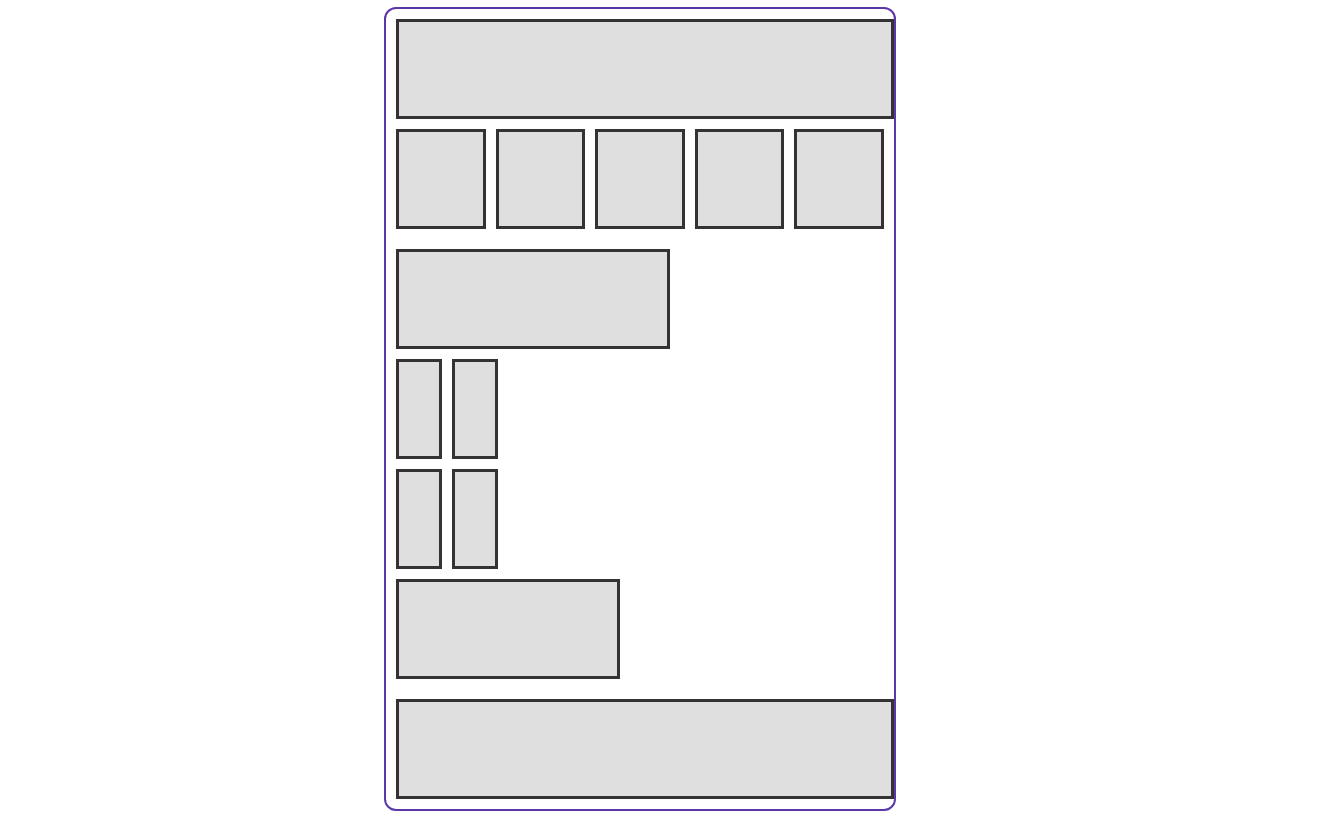
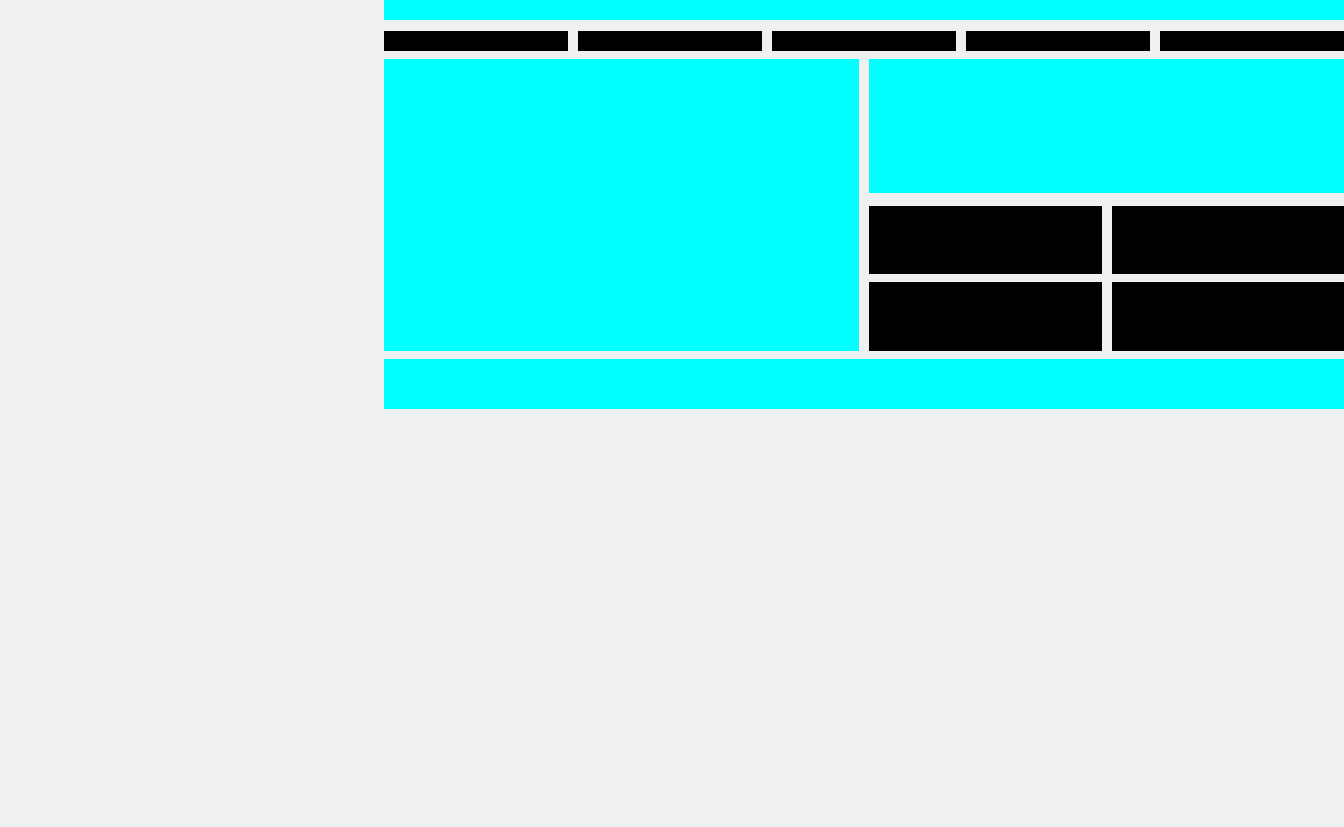
Before and after one commit to WSU-SoC-WEB2620-CU/web2620-class-activities-madisonmchristensen, a website built with Vite: page src/flexboxlayout.html in a window 1280 px wide. Shown: the part 110-937 px from the top of the page, 1344 px wide, since content can reach past the window. After the commit the page ends 800 px from the top, so only its background shows below. Built offline with nearby package versions, Linux system fonts and the light colour scheme.

Commit message:
CSS Grid Final

```diff
--- a/src/flexboxlayout.html
+++ b/src/flexboxlayout.html
@@ -11,131 +11,53 @@
 <body>
     <h1>Flexbox Layout ~ Madison Christensen</h1>
 
-    <div class="container">
+   <main class="container">
 
-    <!--TOP-->
-    <div class="top">
-    <div>
-        <div class="flexbox-item item1"></div>
+    <div class="row1">
+        <div class="box"></div>
     </div>
 
-    <div class="group1">
-        <div class="flexbox-item item2"></div>
-        <div class="flexbox-item item3"></div>
-        <div class="flexbox-item item4"></div>
-        <div class="flexbox-item item5"></div>
-        <div class="flexbox-item item6"></div>
-    </div>
+    <div class="row2">
+        <div class="box"></div>
+        <div class="box"></div>
+        <div class="box"></div>
+        <div class="box"></div>
+        <div class="box"></div>
     </div>
 
-    <!--Middle-->
-    <div class="middle">
-    <!--Left (middle)-->
-    <div class="left">
-    <div>
-        <div class="flexbox-item item7"></div>
-    </div>
+    <div class="row3">
+        <!--big box-->
+        <div class="col1">
+            <div class="box"></div>
+        </div>
+
+        <div class="col2col3">
+        <!--4 black boxes col2-->
+        <div class="col2">
+            <div class="col2left">
+                <div class="box"></div>
+                <div class="box"></div>
+            </div>
+
+            <div class="col2right">
+                <div class="box"></div>
+                <div class="box"></div>
+            </div>
+        </div>
+
+        <!--box next to 4 black boxes-->
+        <div class="col3">
+            <div class="box"></div>
+        </div>
+        </div>
     </div>
 
-    <!--Right (middle)-->
-    <div class="right">
-    <div class="group2">
-        <div class="flexbox-item item8"></div>
-        <div class="flexbox-item item9"></div>
+    <!--footer-->
+    <div class="row4">
+        <div class="box"></div>
     </div>
 
-    <div class="group3">
-        <div class="flexbox-item item10"></div>
-        <div class="flexbox-item item11"></div>
-    </div>
-
-    <div>
-        <div class="flexbox-item item12"></div>
-    </div>
-    </div>
-    </div>
-
-    <!--Bottom-->
-    <div class="bottom">
-    <div>
-        <div class="flexbox-item item13"></div>
-    </div>
-    </div>
-
-    </div>
-
-    <!--
-    <nav class = "clearfix">
-        <ul class="navigation">
-            <li class="navtab"><a href=" ">Home</a></li>
-            <li class="navtab"><a href=" ">Recent Posts</a></li>
-            <li class="navtab"><a href=" ">Old Posts</a></li>
-            <li class="navtab"><a href=" ">Contact Us</a></li>
-            <li class="navtab"><a href=" ">About Us</a></li>
-        </ul>
-    </nav>
-
-    <div class="container">
-
-        <div class="img1">
-          <img src="images/wb_weber_state.png" alt="Weber State University">
-        </div>
-
-        <div class="img2">
-          <img src="images/wb_weber_state.png" alt="Weber State University">
-        </div>
-
-        <div class="img3">
-          <img src="images/wb_weber_state.png" alt="Weber State University">
-        </div>
-
-        <div class="img4">
-          <img src="images/wb_weber_state.png" alt="Weber State University">
-        </div>
-
-        <div class="img5">
-          <img src="images/wb_weber_state.png" alt="Weber State University">
-        </div>
-
-        <div class="img6">
-          <img src="images/wb_weber_state.png" alt="Weber State University">
-        </div>
-
-        <div class="img7">
-          <img src="images/wb_weber_state.png" alt="Weber State University">
-        </div>
-
-        <div class="img8">
-          <img src="images/wb_weber_state.png" alt="Weber State University">
-        </div>
-
-        <div class="img9">
-          <img src="images/wb_weber_state.png" alt="Weber State University">
-        </div>
-
-        <div class="img10">
-          <img src="images/wb_weber_state.png" alt="Weber State University">
-        </div>
-
-        <div class="img11">
-          <img src="images/wb_weber_state.png" alt="Weber State University">
-        </div>
-
-        <div class="img12">
-          <img src="images/wb_weber_state.png" alt="Weber State University">
-        </div>
-
-        <div class="img13">
-          <img src="images/wb_weber_state.png" alt="Weber State University">
-        </div>
-
-      </div>
-
-    <footer class="clearfix">
-        <span class="pull-left">Facebook     Twitter     Google+</span>
-        <span class="pull-right">&copy; All Rights Reserved</span>
-    </footer>
-    -->
+   </main>
 
     <script type="module" src="./javascripts/main.js"></script>
 
--- a/src/stylesheets/flexboxlayout.css
+++ b/src/stylesheets/flexboxlayout.css
@@ -1,90 +1,141 @@
+html{
+    height: 100%;
+    box-sizing: border-box;
+}
 
-/* TODO: Example 03 (Activity 4) CSS goes here */
+body{
+    width: 80%;
+    margin: 0 auto 1rem;
+    text-align: center;
+    background-color: #eff0f2;
+}
+
+.box{
+    width: 100%; /* width and height are set to 100% so that it fill and be fluid instead of fixed*/
+    height: 100%;
+}
+
 .container{
-    border: 2px solid #5c37ab;
-    border-radius: .75rem;
-    padding: 5px;
-    display: grid;
-    gap: 10px;
+    display: flex;
+    flex: 1 1 0;
+    flex-flow: column nowrap;
+}
 
+.row1{
+    background-color: aqua;
+    display: flex;
+    flex: 1 1 50px; /* flex: 1 helps the boxes to "grow", if it was flex: 0 it wouldn't "grow" */
+    margin-bottom: .5rem;
+}
+
+.row2{
     display: flex;
     flex-flow: column nowrap;
 }
 
-.flexbox-item{
-    width: 100px;
-    height: 100px;
-    margin: 5px;
-
-    border: 3px solid #333;
-    background-color: #dfdfdf;
+.row2 > .box{
+    flex: 1 1 20px; /*flex: 1 grow, flex: 1 1 shrink, 20px is the initial size of the box*/
+    background-color: black;
+    margin-bottom: .5rem; /*creates the spaces between the boxes*/
 }
 
-div{
-    flex: 1;
+.row3{
+    display: flex;
+    flex-flow: column nowrap;
+}
+
+.row3 > .col1{
+    display: flex;
+    flex: 1 1 200px;
+    background-color: aqua;
+    margin-bottom: .5rem;
+}
+
+.row3 > .col2col3{
+    display: flex;
+    flex-flow: row nowrap;
+    flex: 1 1 200px;
+    gap: 10px;
+}
+
+.row3 > .col2col3 > .col2{
+    display: flex;
+    flex-flow: column nowrap;
+    flex: 1 1 50px; /*if you do 0 instead of 50px it will share the size qually between the two*/
+}
+
+.row3 > .col2col3 > .col2 > .col2left,
+.row3 > .col2col3 > .col2 > .col2right{
+    display: flex;
+    flex-flow: column nowrap;
+    flex: 1 1 0;
+    gap: .5rem;
+    margin-bottom: .5rem;
+}
+
+.row3 > .col2col3 > .col2 > .col2left > .box,
+.row3 > .col2col3 > .col2 > .col2right > .box{
+    background-color: black;
+}
+
+.row3 > .col2col3 > .col3{
+    display: flex;
+    flex: 1 1 0;
+    background-color: aqua;
+    margin-bottom: .5rem;
+}
+
+.row4{
+    flex: 1 1 50px;
+    background-color: aqua;
 }
 
 
 
-.container > .middle > .left,
-.container > .middle > .right{
-    display: flex;
-    flex-flow: column nowrap;
+/*Media Queries*/
+@media all and (min-width: 501px) and (max-width: 800px){
+    .row2{
+        flex-flow: row nowrap;
+        flex: 1 1 30px;
+        gap: 10px;
+        margin-top: .2rem;
+        margin-bottom: .5rem;
     }
 
-.container > .middle > .right > .group2,
-.container > .middle > .right > .group3{
-    display: flex;
-    flex-flow: row nowrap;
+    .row3 > .col1{
+        flex: 1 1 400px;
     }
 
-.container > .bottom{
-    display: flex;
+    .row3 > .col2col3 > .col2  > .col2left,
+    .row3 > .col2col3 > .col2  > .col2right{
         flex-flow: row nowrap;
+        gap: 10px;
+    }
 }
 
-/*Items from top to bottom*/
-
-/*Item 1 (header)*/
-.item1{
-    display: flex;
+@media all and (min-width: 801px){
+    .row2{
         flex-flow: row nowrap;
-    width: 100%;
+        flex: 1 1 20px;
+        gap: 10px;
+        margin-top: .2rem;
+        margin-bottom: .5rem;
     }
 
-/*Items 2-6 (navigation)*/
-.group1{
-    display: flex;
-    flex-flow: row wrap;
-    justify-content: center;
-    width: 100%;
+    .row3{
+        flex-flow: row nowrap;
+        flex: 1 1 300px;
+        gap: 10px;
     }
 
-/*Item 7 (big image)*/
-.item7{
-    width: 55%;
+    .row3 > .col2col3{
+        flex-flow: column-reverse nowrap;
+        gap: 5px;
     }
 
-/*Items 8-9 (4 black squares together (top 2))*/
-.group2{
-    width: 22.5%;
+    .row3 > .col2col3 > .col2{
+        flex-flow: row nowrap;
+        gap: 10px;
+        flex: 1 1 20px;
     }
-
-/*Items 10-11 (4 black squares together (bottom 2))*/
-.group3{
-    width: 22.5%;
 }
-
-/*Item 12 (smaller image next to 4 black squares)*/
-.item12{
-    display: flex;
-    flex-flow: column nowrap;
-    width: 45%;
-}
-
-/*Item 13 (footer)*/
-.item13{
-    display: flex;
-    flex-flow: row nowrap;
-    width: 100%;
-}
--- a/src/stylesheets/gridlayout.css
+++ b/src/stylesheets/gridlayout.css
@@ -1,87 +1,139 @@
+html{
+    height: 100%;
+    box-sizing: border-box;
+}
+
 body{
     width: 80%;
     margin: 0 auto 1rem;
     text-align: center;
+    background-color: #eff0f2;
 }
-
 
 .grid-item{
     width: 100%;
     height: 100%;
     margin: 5px;
-
-    border: 3px solid #333;
-    background-color: #dfdfdf;
 }
 
-/*5 rows and 7 columns*/
-
 .container{
-    border: 2px solid #6f2a45;
-    border-radius: .75rem;
-    padding: 5px;
     display: grid;
-    grid-template-rows: 1fr 1fr 3fr 2fr 2fr 1fr; /*5fr repeat(2, 3fr) 2fr repeat(2, 1fr) 2fr;*/
-    grid-template-columns: 1fr 1fr 1fr 1fr 1fr;
+    grid-template-rows: 3fr repeat(5, 2fr) 16fr repeat(4, 4fr) 1fr;
     gap: 10px;
 
     grid-template-areas: "img1 img1 img1 img1 img1"
-                         "img2 img3 img4 img5 img6" /*How many columns they span is how many you place img2 spans 2 columns so is written as img2 img2*/
-                         "img7 img7 img7 img8 img8"
-                         "img7 img7 img7 img9 img10"
-                         "img7 img7 img7 img11 img12"
+                         "img2 img2 img2 img2 img2"
+                         "img3 img3 img3 img3 img3"
+                         "img4 img4 img4 img4 img4"
+                         "img5 img5 img5 img5 img5"
+                         "img6 img6 img6 img6 img6"
+                         "img7 img7 img7 img7 img7"
+                         "img9 img9 img9 img8 img8"
+                         "img10 img10 img10 img8 img8"
+                         "img11 img11 img11 img8 img8"
+                         "img12 img12 img12 img8 img8"
                          "img13 img13 img13 img13 img13"
 
 }
 
+/*top header box*/
 .item1{
     grid-area: img1;
+    background-color: aqua;
 }
 
+/*items 2 - 6 are black navigation boxes*/
 .item2{
     grid-area: img2;
+    background-color: black;
 }
 
 .item3{
     grid-area: img3;
+    background-color: black;
 }
 
 .item4{
     grid-area: img4;
+    background-color: black;
 }
 
 .item5{
     grid-area: img5;
+    background-color: black;
 }
 
 .item6{
     grid-area: img6;
+    background-color: black;
 }
 
+/*big box*/
 .item7{
     grid-area: img7;
+    background-color: aqua;
 }
 
+/*smaller blue box by the 4 black boxes*/
 .item8{
     grid-area: img8;
+    background-color: aqua;
 }
 
+/*items 9 - 12 are the 4 black boxes*/
 .item9{
     grid-area: img9;
+    background-color: black;
 }
 
 .item10{
     grid-area: img10;
+    background-color: black;
 }
 
 .item11{
     grid-area: img11;
+    background-color: black;
 }
 
 .item12{
     grid-area: img12;
+    background-color: black;
 }
 
+/*footer box*/
 .item13{
     grid-area: img13;
+    background-color: aqua;
 }
+
+
+
+/*Media Queries*/
+@media all and (min-width: 501px) and (max-width: 800px){
+    .container{
+        grid-template-rows: 3fr 2fr 24fr 4fr 4fr 3fr;
+
+        grid-template-areas: "img1 img1 img1 img1 img1"
+                             "img2 img3 img4 img5 img6"
+                             "img7 img7 img7 img7 img7"
+                             "img9 img10 img8 img8 img8"
+                             "img11 img12 img8 img8 img8"
+                             "img13 img13 img13 img13 img13"
+
+    }
+}
+
+@media all and (min-width: 801px){
+   .container{
+        grid-template-rows: 4fr 1fr 12fr 4fr 4fr 4fr;
+
+
+        grid-template-areas: "img1 img1 img1 img1 img1"
+                             "img2 img3 img4 img5 img6"
+                             "img7 img7 img7 img8 img8"
+                             "img7 img7 img7 img9 img10"
+                             "img7 img7 img7 img11 img12"
+                             "img13 img13 img13 img13 img13"
+   }
+}
```
Lines whose indentation alone changed are shown as unchanged.
